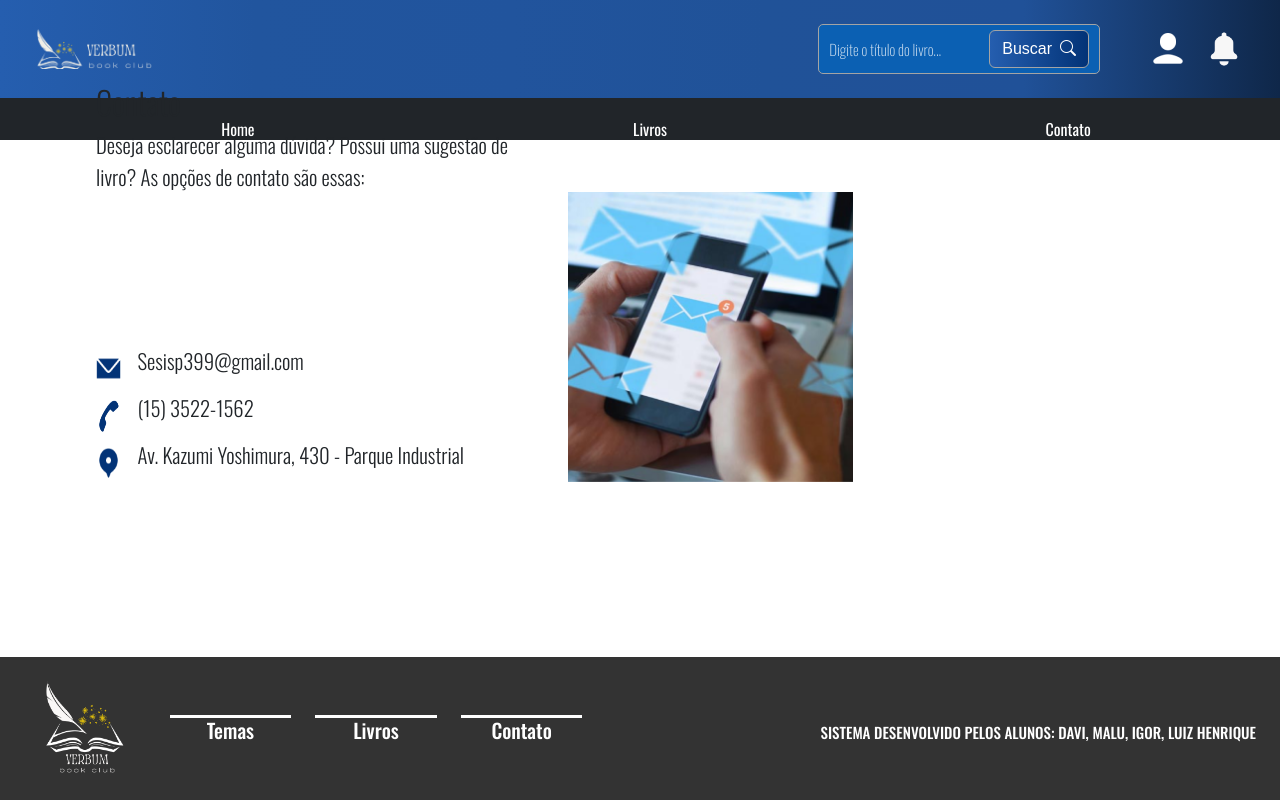
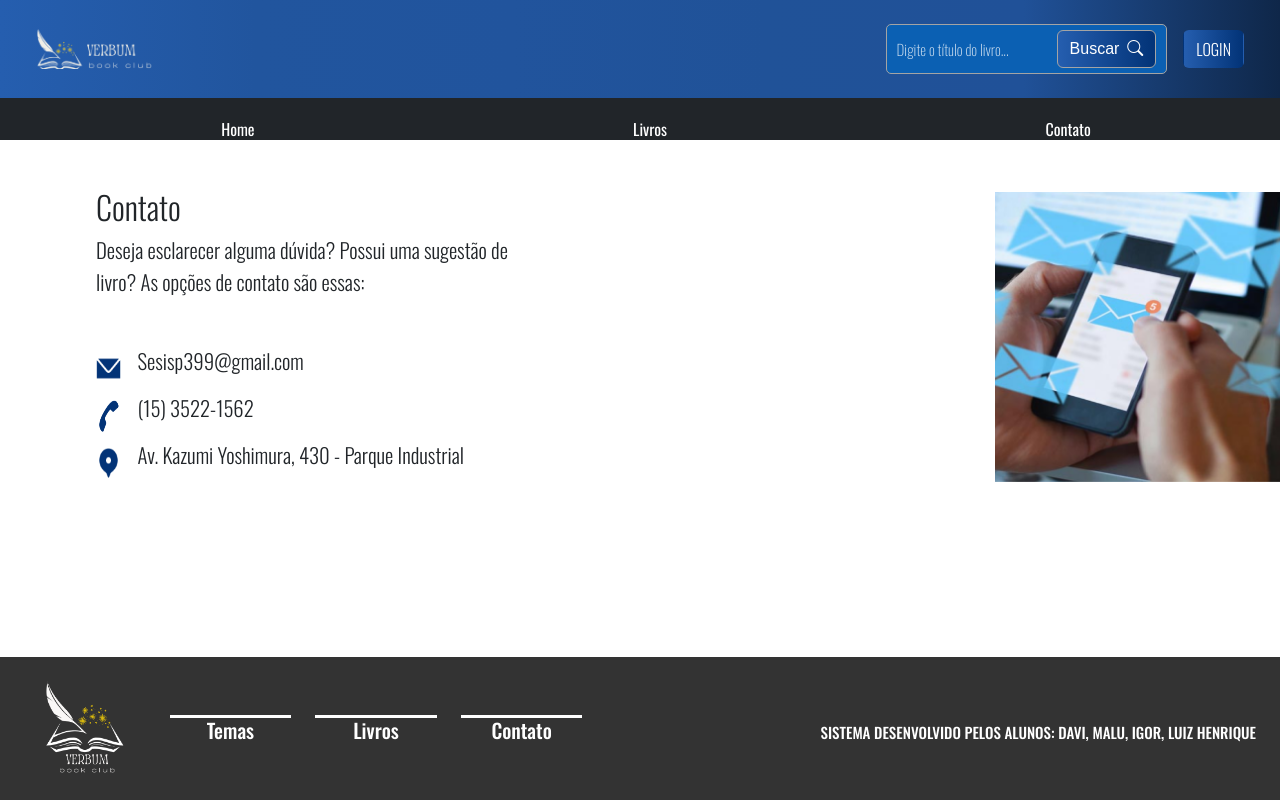
Before and after one commit to IgorVernequeDev/Verbum, a Flask app: page /contato in a window 1280 px wide. Run offline with Flask 3, Linux system fonts and the light colour scheme.

Commit message:
Melhoria na lógica back-end

```diff
--- a/app/main/routes.py
+++ b/app/main/routes.py
@@ -15,9 +15,14 @@ def login():
 
 @main.route('/contato')
 def contato():
+    logado = session.get('logado', False)
+    nivel_usuario = session.get('nivelUsuario', None)
     nome_usuario = session.get('nome', "")
-    logado = session.get('logado', True)
-    return render_template('contato.html', logado=logado, titulo="Verbum - Contato", nome_usuario=nome_usuario)
+
+    if nivel_usuario == 'admin':
+        logado = session.get('logado', True)
+
+    return render_template('contato.html', logado=logado, titulo="Verbum - Contato", nome_usuario=nome_usuario, nivel_usuario=nivel_usuario)
 
 @main.route('/adm')
 def adm():
--- a/static/style.css
+++ b/static/style.css
@@ -89,10 +89,6 @@ nav {
 }
 
 nav ul {
-  display: flex;
-  justify-content: center;
-  text-align: center;
-  align-items: end;
   list-style: none;
 }
 
@@ -117,6 +113,7 @@ nav ul li a {
 
 nav ul li a:hover::after {
   content: '';
+  z-index: 4;
   display: block;
   height: 4px;
   width: 170%;
@@ -230,6 +227,11 @@ button {
   display: none;
 }
 
+span {
+  font-family: "Oswald", sans-serif;
+  font-weight: 300;
+}
+
 #usuarioInterface {
   background: linear-gradient(to right, #255eaf, #023377);
   font-family: "Oswald", sans-serif;
@@ -324,11 +326,6 @@ button:hover {
   font-size: 1.3rem;
   font-weight: 300;
   font-family: "Oswald", sans-serif;
-}
-
-.title-cont {
-  position: relative;
-  top: -105px;
 }
 
 .main-background {
--- a/templates/contato.html
+++ b/templates/contato.html
@@ -23,7 +23,7 @@
       </div>
     </div>
   </div>
-  <div class="contact-div">
+  <div class="contact-div d-flex justify-content-end">
     <img class="contact-img" src="/static/img/contato.png" alt="">
   </div>
 </div>
--- a/templates/livros.html
+++ b/templates/livros.html
@@ -1,7 +1,6 @@
 {% extends 'modelo.html' %}
 
 {% block conteudo %}
-
 
 <div class="container-fluid">
   <div class="container mt-5">
@@ -12,7 +11,6 @@
         <p class="m-0">Livros</p>
       </div>
     </div>
-
 
     <div class="livros row row-cols-1 row-cols-md-4 g-4 mb-5">
       {% if not livros %}
--- a/templates/livrosReservados.html
+++ b/templates/livrosReservados.html
@@ -11,12 +11,12 @@
       </div>
     </div>
 
-    <div class="livros row row-cols-1 row-cols-md-4 g-4 mb-5">
+    <div class="livros row row-cols-1 row-cols-md-4 g-4 mb-5 mt-3">
       {% for livro in livros %}
       <div class="col">
         <a href="/livro/{{ livro.idLivro }}">
           <div class="book-card">
-            <img src="/static/img/livros/{{ livro.imagemCapa }}" alt="Livro {{ livro.titulo }}" class="book-image">
+            <img src="/static/img/livros/{{ livro.imagemCapa }}" alt="Livro {{ livro.titulo }}" class="book-image" onerror="this.src = '/static/img/bookplaceholder.png'">
             <div class="book-footer">
               <p>{{ livro.titulo }}</p>
               <p>Data da reserva: {{ livro.dataReserva }}</p>
@@ -26,6 +26,7 @@
       </div>
       {% endfor %}
     </div>
+
   </div>
 
 {% endblock %}
--- a/templates/modelo.html
+++ b/templates/modelo.html
@@ -32,9 +32,8 @@
 
         <div
           class="col-12 col-md-8 d-flex flex-column flex-md-row align-items-center justify-content-center justify-content-md-end">
-
           <form role="search" action="/busca" method="post">
-            <div class="search-container d-flex align-items-center me-3 mb-3 mb-md-0">
+            <div class="search-container d-flex align-items-center mb-3 mb-md-0">
               <input class="Pesquisa" name="busca" id="Pesquisa" type="text" placeholder="Digite o título do livro...">
               <button class="btn text-white" type="submit" style="border-color: #a4a4a4;">Buscar<i
                   class=" bi bi-search ms-2"></i></button>
@@ -46,11 +45,10 @@
             <div class="dropdown text-end me-3">
               <a href="#" class="d-block link-body-emphasis text-decoration-none dropdown-toggle"
                 data-bs-toggle="dropdown" aria-expanded="false">
-                {% if session['nivelUsuario'] == 'admin' %}
-                <span class="me-3 ms-3 text-white">Administrador</span>
-                {% else %}
-                <span class="me-3 ms-3 text-white">{{ nome_usuario }}</span>
+                {% if session['nivelUsuario'] == 'usuario' %}
+                <span class="text-white ms-3 me-2">{{ nome_usuario }}</span>
                 {% endif %}
+                {% if session['nivelUsuario'] == 'usuario' %}
                 <img src="/static/img/user.png" alt="User Icon" class="rounded-circle">
               </a>
               <ul class="dropdown-menu text-small text-center" id="dropdownInterface">
@@ -83,8 +81,9 @@
               </ul>
             </div>
           </div>
+          {% endif %}
           {% else %}
-          <a href="/login"><button class="btn text-white ms-1" id="login">LOGIN</button></a>
+          <a href="/login"><button class="btn text-white ms-3" id="login">LOGIN</button></a>
           {% endif %}
         </div>
       </div>
@@ -92,7 +91,7 @@
   </header>
 
   <nav class="bg-dark">
-    <ul class="d-flex justify-content-around w-100 align-items-end">
+    <ul class="align-items-end d-flex justify-content-around w-100">
       <li><a href="/redirecionar">Home</a></li>
       <li><a href="/livros">Livros</a></li>
       <li><a href="/contato">Contato</a></li>
--- a/templates/verlivro.html
+++ b/templates/verlivro.html
@@ -19,10 +19,12 @@
             <p>{{ msg }}</p>
             {% endif %}
             {% if not reserva_ativa %}
+            {% if session['nivelUsuario'] == 'usuario' %}
             <div class="d-flex justify-content-between align-items-center">
                 <a href="/reservar/{{ livro.idLivro }}"><button class="btn btn-primary px-5" id="reservaLivro"><i
                             class="bi bi-book-half me-2 fs-5"></i>RESERVAR</button></a>
             </div>
+            {% endif %}
             {% endif %}
 
             <h5 class="mt-4">DESCRIÇÃO</h5>
```
Also changed, not shown: app/livro/routes.py (+24 -4 lines), static/img/livros/bbc692ddb5df43a5a6a945f1d9ab5c05Espaço .png (deleted), static/img/livros/c646670ccba1426999608eaf632a7c01Espaço .png (deleted).
